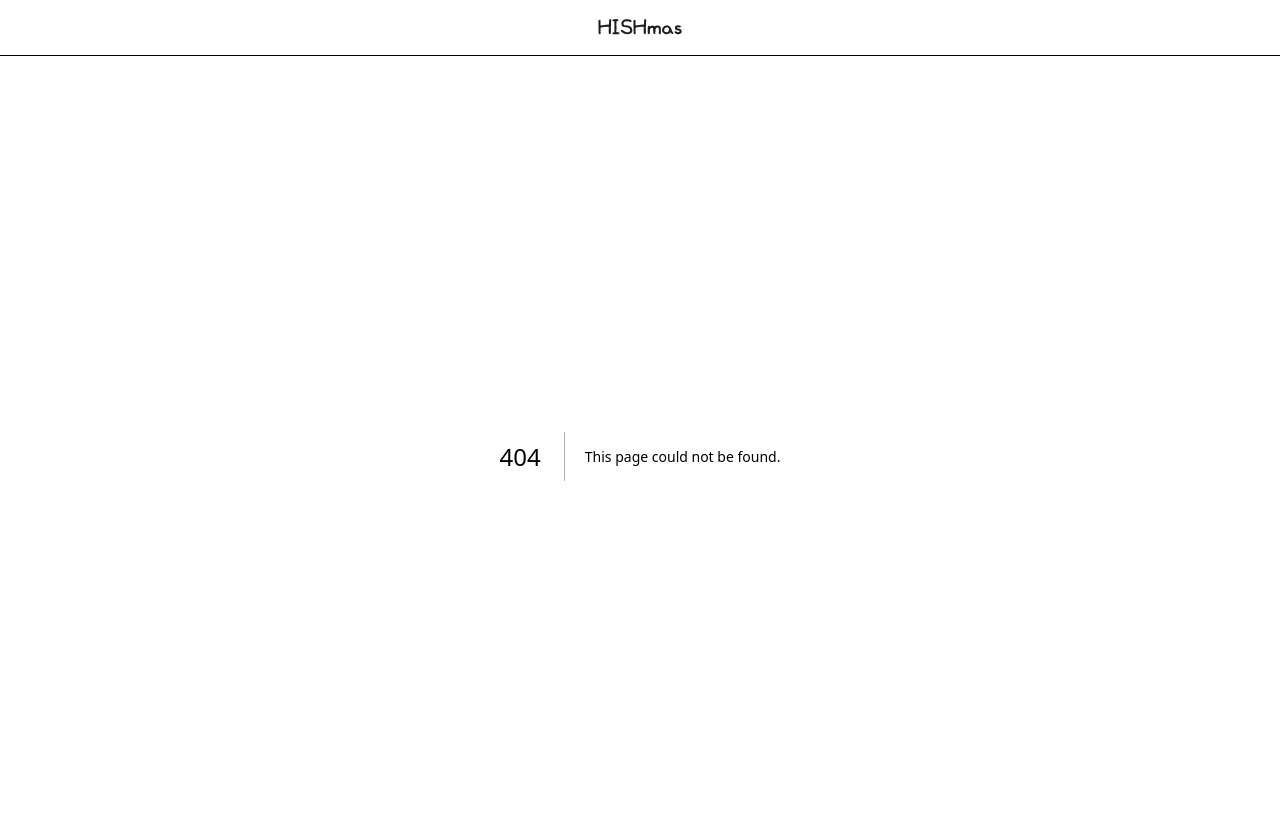
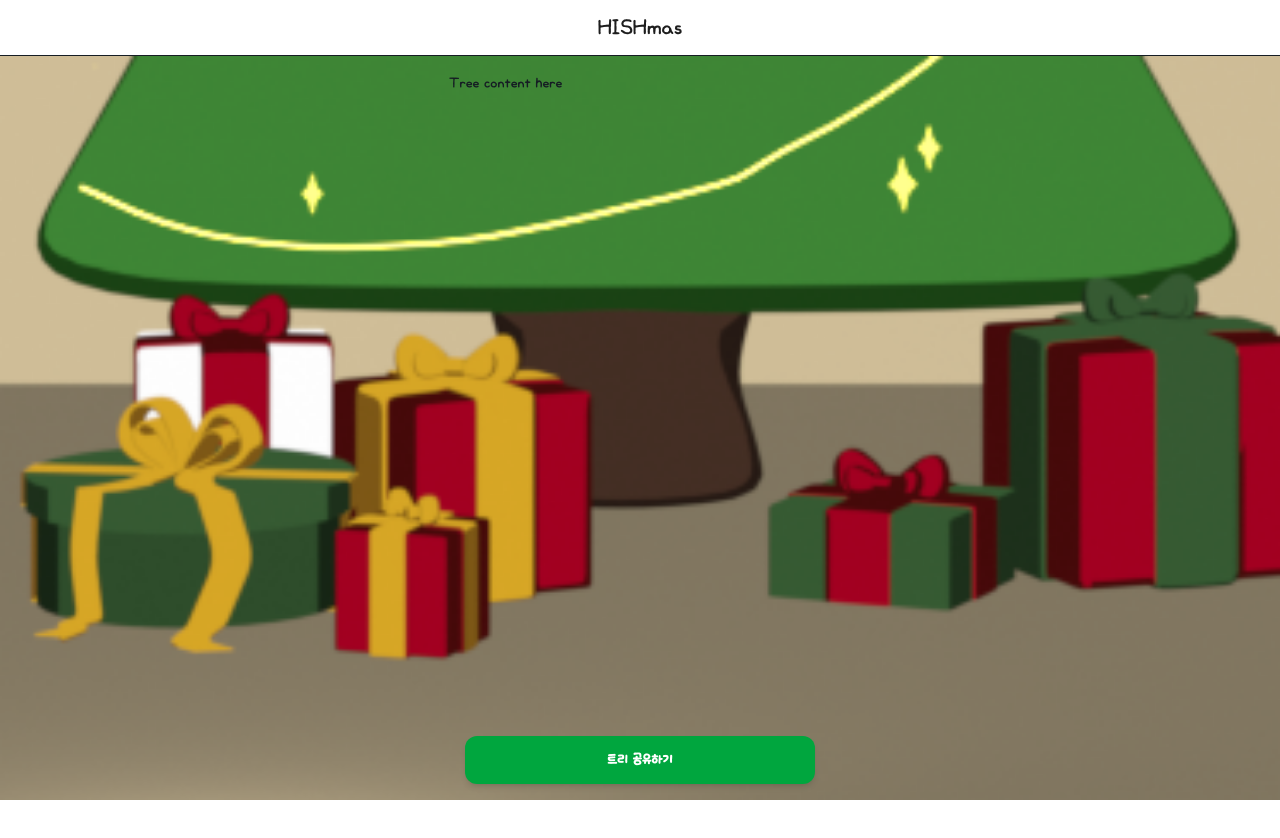
Before and after one commit to HISHmas/frontend, a Next.js app: page /tree in a window 1280 px wide. Before the commit this address had no page. Shown: the top 838 px of the page. After the commit the page ends 800 px from the top, so only its background shows below. Built offline with nearby package versions, Linux system fonts and the light colour scheme.

Commit message:
feat: 트리 UI 및 버튼 구현

```diff
--- a/src/app/layout.tsx
+++ b/src/app/layout.tsx
@@ -1,8 +1,10 @@
+"use client";
+
+import { usePathname } from "next/navigation";
 import localFont from "next/font/local";
-import './globals.css'
+import "./globals.css";
 import LayoutWrapper from "@/src/components/LayoutWrapper";
 import Header from "@/src/components/common/Header";
-// import BottomNavBar from "@/src/components/common/BottomNavBar"; // 필요 시 추가
 
 const ownglyph = localFont({
   src: "../../public/fonts/OwnglyphPDH.ttf",
@@ -14,26 +16,22 @@ export default function RootLayout({
                                    }: {
   children: React.ReactNode;
 }) {
+  const pathname = usePathname();
+  const isTree = pathname.startsWith("/tree");
+
   return (
     <html lang="ko" className={ownglyph.variable}>
     <body className="bg-grayscale-5">
-
-
+    {isTree ? (
+      // ✅ tree는 전역 레이아웃 영향 제거(스크롤 원인 차단)
+      <>{children}</>
+    ) : (
+      // ✅ 나머지 페이지는 기존 레이아웃 유지
       <LayoutWrapper>
-
-
         <Header />
-
-
-            <div className="pt-[56px] flex-1">
-                {children}
-            </div>
-
-
-
-
+        <div className="pt-[56px] flex-1">{children}</div>
       </LayoutWrapper>
-
+    )}
     </body>
     </html>
   );
--- /dev/null
+++ b/src/app/tree/components/TreeShareButton.tsx
@@ -0,0 +1,41 @@
+"use client";
+
+export default function TreeShareButton({
+                                          children,
+                                          onClick,
+                                          disabled,
+                                        }: {
+  children?: React.ReactNode;
+  onClick?: () => void;
+  disabled?: boolean;
+}) {
+  return (
+    <div
+      className="
+        sticky bottom-0 left-0 right-0
+        pb-[env(safe-area-inset-bottom)]
+        bg-transparent
+        flex justify-center
+        z-30
+      "
+    >
+      <button
+        type="button"
+        onClick={onClick}
+        disabled={disabled}
+        className="
+          w-[calc(100%-32px)] max-w-[382px] h-12
+          bg-green-600 text-white rounded-xl
+          flex items-center justify-center
+          hover:opacity-90 active:opacity-80
+          transition font-semibold
+          disabled:opacity-50 disabled:cursor-not-allowed
+          shadow-md
+        "
+        style={{ fontFamily: "var(--font-ownglyph)" }}
+      >
+        {children || "트리 공유하기"}
+      </button>
+    </div>
+  );
+}
--- /dev/null
+++ b/src/app/tree/layout.tsx
@@ -0,0 +1,34 @@
+import Image from "next/image";
+import Header from "@/src/components/common/Header";
+
+export default function TreeLayout({
+                                     children,
+                                   }: {
+  children: React.ReactNode;
+}) {
+  return (
+    <div className="relative w-full h-screen overflow-hidden">
+
+      {/* 1) 헤더 */}
+      <Header />
+
+      {/* 2) 헤더 아래부터 반응형으로 배경 시작 */}
+      <div className="fixed left-0 right-0 bottom-0 top-[56px] -z-10">
+        <Image
+          src="/images/Tree_v02.png"
+          alt="tree background"
+          fill
+          priority
+          className="object-cover object-bottom"
+        />
+      </div>
+
+      {/* 3) 414px 모바일 프레임 */}
+      <div className="relative z-10 w-full h-full flex justify-center">
+        <main className="w-full max-w-[414px] h-full flex flex-col mx-auto relative pt-[56px]">
+          {children}
+        </main>
+      </div>
+    </div>
+  );
+}
--- /dev/null
+++ b/src/app/tree/page.tsx
@@ -0,0 +1,15 @@
+import TreeShareButton from "@/src/app/tree/components/TreeShareButton";
+
+export default function TreePage() {
+  return (
+    <div className="h-full flex flex-col px-4 py-4">
+      <div className="flex-1">
+        Tree content here
+      </div>
+
+      <div className="mt-auto">
+        <TreeShareButton>트리 공유하기</TreeShareButton>
+      </div>
+    </div>
+  );
+}
```
Also changed, not shown: public/images/Tree_v02.png (added), src/components/LayoutWrapper.tsx (indentation only). Lines whose indentation alone changed are shown as unchanged.
